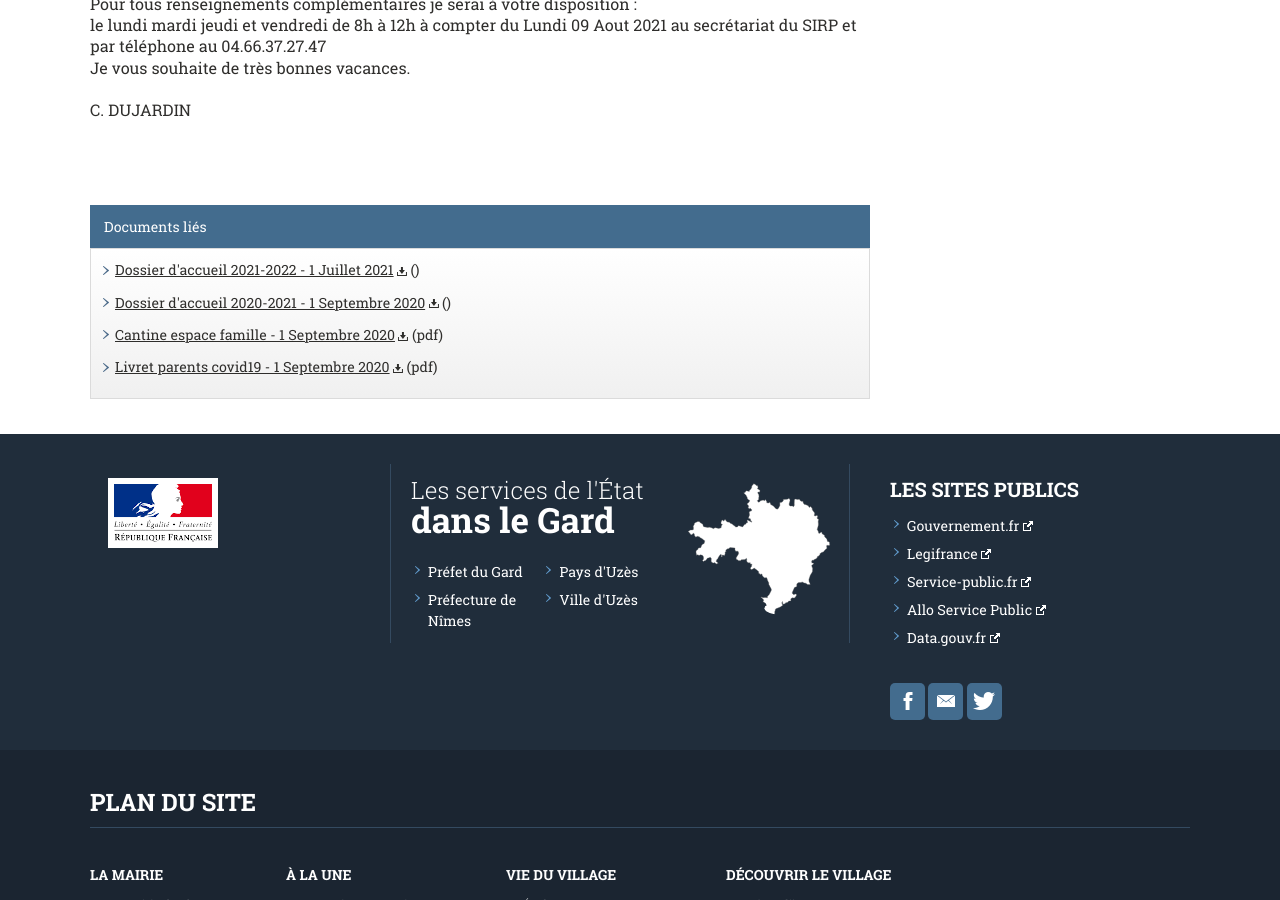
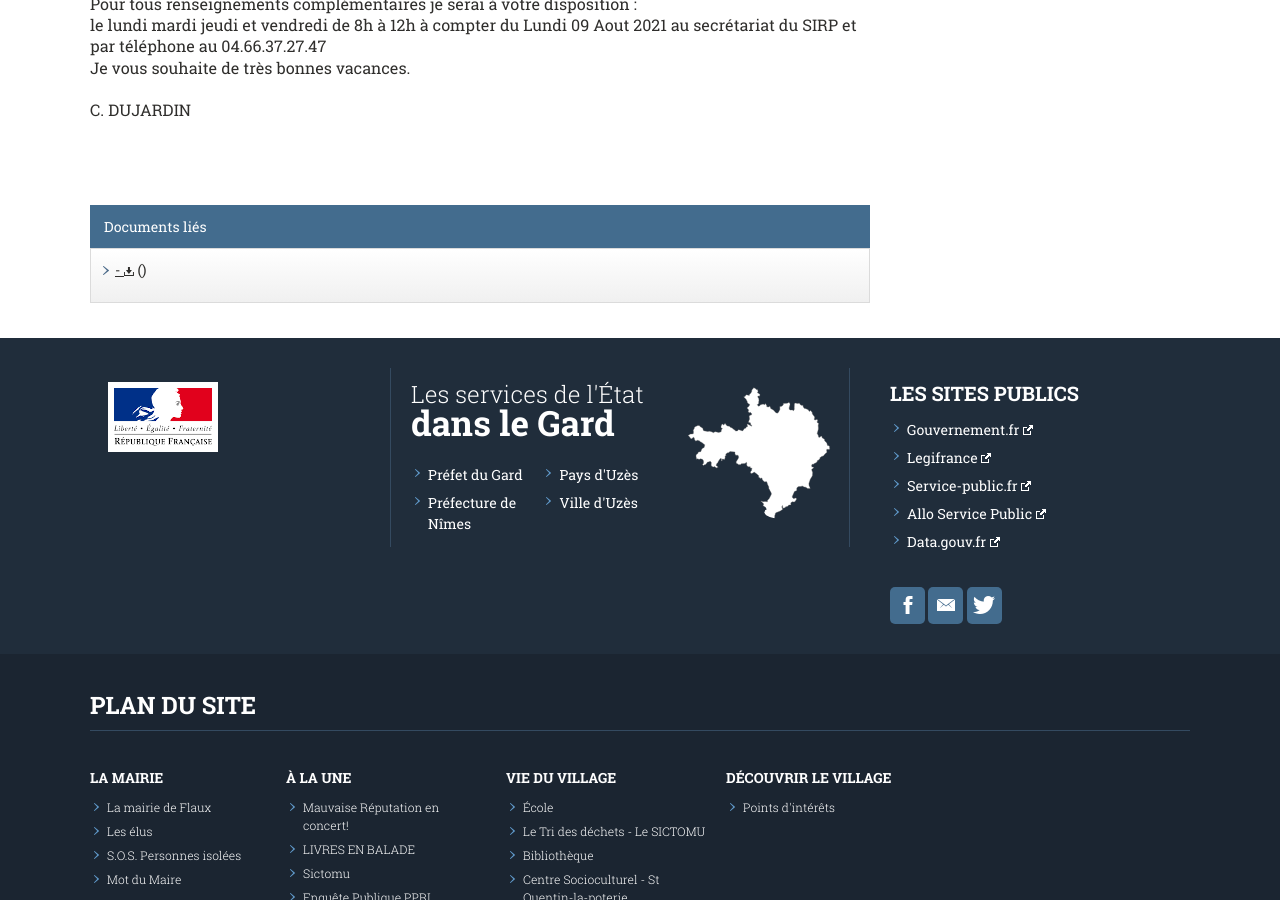
Before and after one commit to Flaux-Village/flaux-village.github.io, a Jekyll site: the page built from orgscolaire.md, in a window 1280 px wide and 900 px high, scrolled down 2293 px. Built offline with Jekyll 4.4.1, drawn with Linux system fonts in a browser that asks for light colours; our own code applies the rules of GitHub Pages for plain Markdown files.

Commit message:
Update orgscolaire.md

```diff
--- a/orgscolaire.md
+++ b/orgscolaire.md
@@ -15,20 +15,10 @@ menu_secondaire:
 
 documents:
 
-- fiche: Dossier d'accueil 2021-2022
-  date_texte: 1 Juillet 2021
-  addresse: /assets/documents/dossier d'accueil 2021-2022.pdf
-- fiche: Dossier d'accueil 2020-2021
-  date_texte: 1 Septembre 2020
-  addresse: /assets/documents/dossier d'accueil 2020-2021.docx
-- fiche: Cantine espace famille
-  date_texte: 1 Septembre 2020
-  addresse: /assets/documents/Cantine_espacefamille.pdf
-  type: pdf
-- fiche: Livret parents covid19
-  date_texte: 1 Septembre 2020
-  addresse: /assets/documents/Livret-parents-rentree-2020-covid19 (1).pdf
-  type: pdf
+- fiche:
+  date_texte:
+  addresse:
+
 
 
 
```
